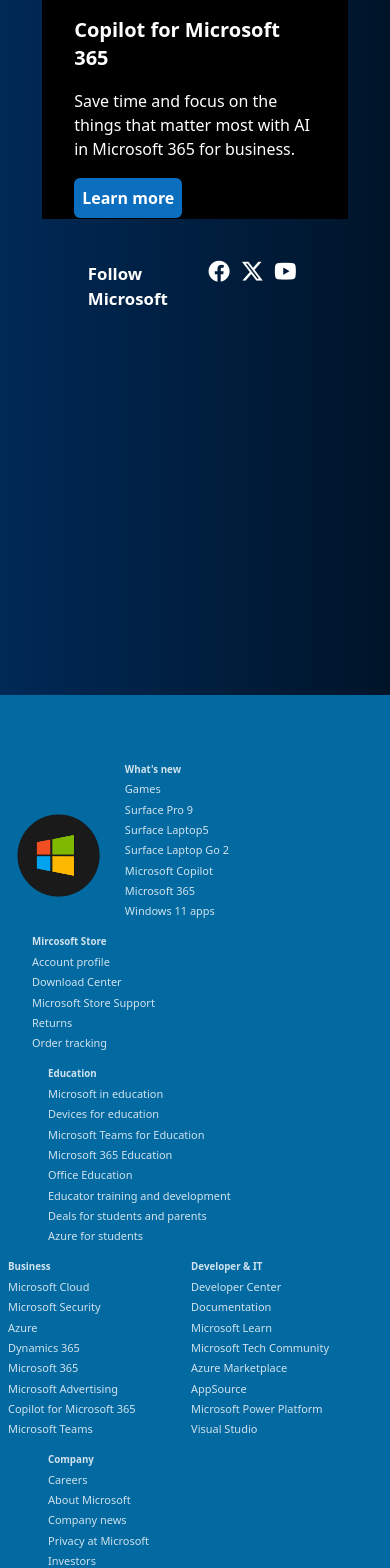
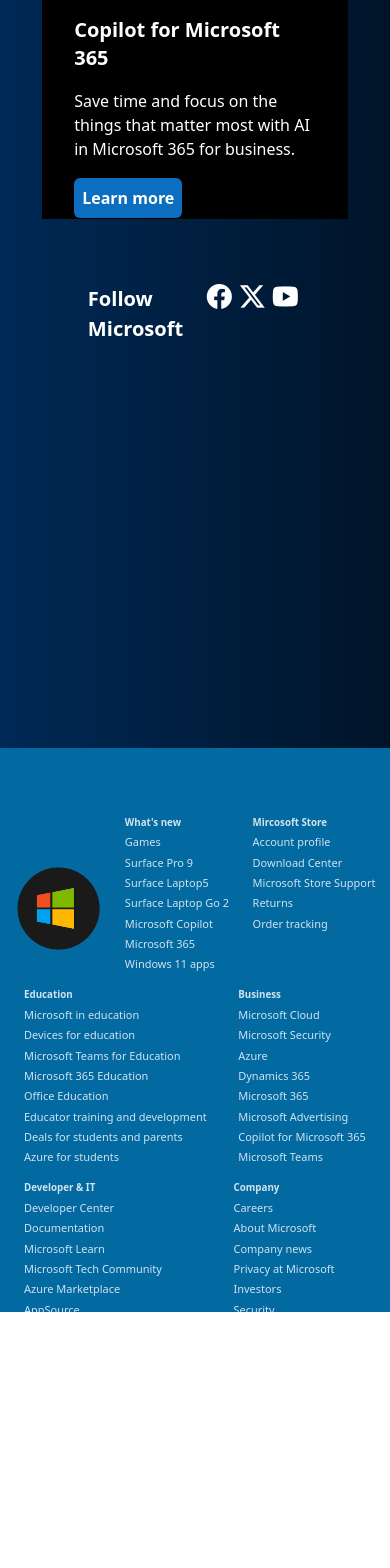
Before and after one commit to Pheno360/TeamEternalsReimagineRound1, a React (Vite) app: page / in a window 390 px wide. Shown: the part 5307-6875 px from the top of the page. After the commit the page ends 6619 px from the top, so only its background shows below. Built offline with nearby package versions, Linux system fonts and the light colour scheme.

Commit message:
initial commit

```diff
--- a/src/Business.jsx
+++ b/src/Business.jsx
@@ -76,7 +76,7 @@
 
             </div>
 
-            <div className='py-[8vw] md:px-[3vh] px-[0] flex gap-[2vw] text-[1.5em] text-white md:scale-100 scale-[70%]'>
+            <div className='md:py-[8vw] py-[6vh] md:px-[3vh] px-[0] flex gap-[2vw] md:text-[1.5em] text-[3.4vh]  text-white md:scale-100 scale-[70%]'>
               <h1 className='font-semibold md:mr-[2vh] mr-[0vh] '>Follow Microsoft</h1>
 
               <p className='flex md:gap-[4vh] gap-4 text-[1.5em] -mt-[1.5vh] md:px-0 px-2'>
--- a/src/Footer.jsx
+++ b/src/Footer.jsx
@@ -37,7 +37,7 @@
         <p>Windows 11 apps</p>
       </div>
 
-      <div className='flex flex-col gap-[1vw] md:ml-0 ml-6' >
+      <div className='flex flex-col gap-[1vw] md:ml-0 ml-2' >
         <h1 className='md:text-[1.1vw] text-[2.5vw] font-semibold'>Mircosoft Store</h1>
         <p>Account profile</p>
         <p>Download Center</p>
@@ -46,7 +46,7 @@
         <p>Order tracking</p>
       </div>
 
-      <div className='flex flex-col gap-[1vw] md:px-0 px-10'>
+      <div className='flex flex-col gap-[1vw] md:px-0 px-4'>
         <h1 className='md:text-[1.1vw] text-[2.5vw] font-semibold'>Education</h1>
         <p>Microsoft in education</p>
         <p>Devices for education</p>
@@ -70,7 +70,7 @@
         <p>Microsoft Teams</p>
       </div>
 
-      <div className='flex flex-col gap-[1vw] md:px-0 px-10'>
+      <div className='flex flex-col gap-[1vw] md:px-0 px-4'>
         <h1 className='md:text-[1.1vw] text-[2.5vw] font-semibold'>Developer & IT</h1>
         <p>Developer Center</p>
         <p>Documentation</p>
@@ -101,7 +101,7 @@
       <h1>Your Privacy Choices</h1>
       <h1>Consumer Health Privacy</h1>
 
-      <div className=' flex justify-center gap-[2vw] w-[100%] md:text-[2vh] text-[1.2vh] ' >
+      <div className=' flex justify-center gap-[2vw] w-[100%] md:text-[2vh] text-[1vh] ' >
       <h1 className='font-semibold'>Contact Microsoft</h1>
       <h1 className='font-semibold'>Privacy</h1>
       <h1 className='font-semibold'>Terms of use</h1>
```
